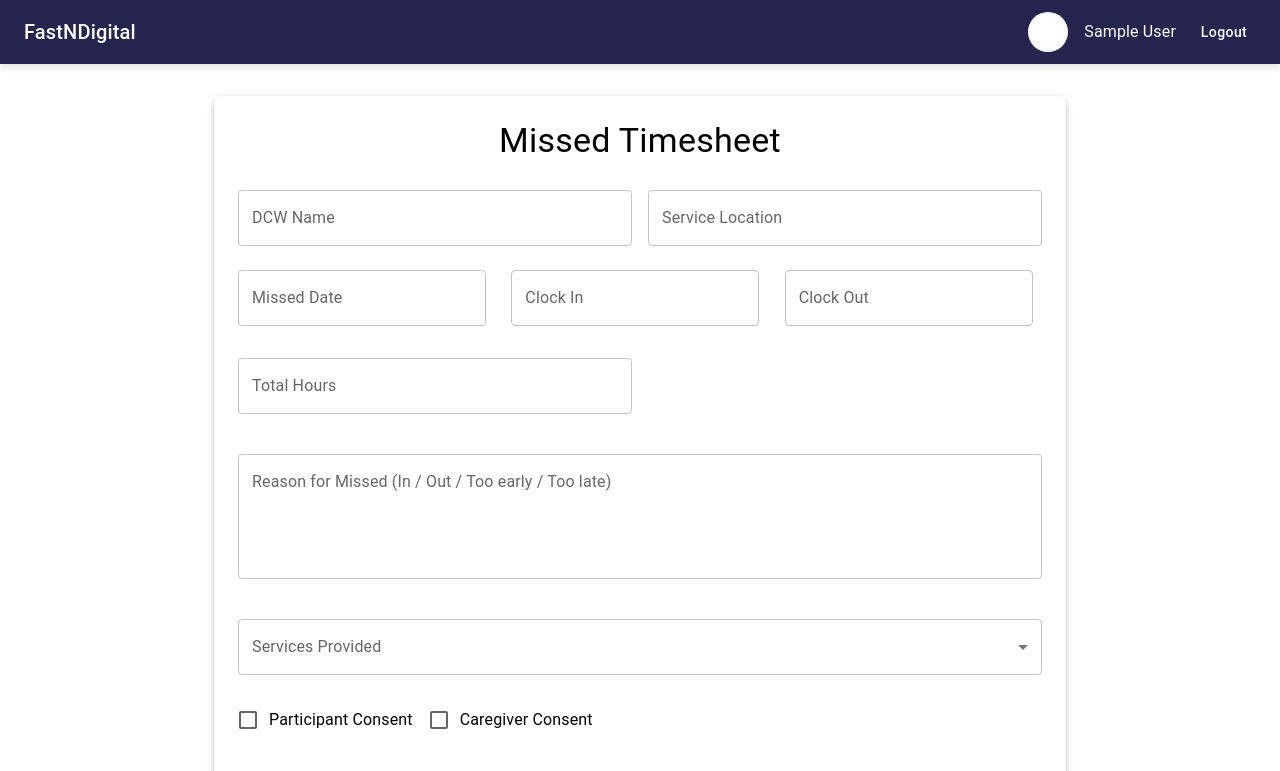
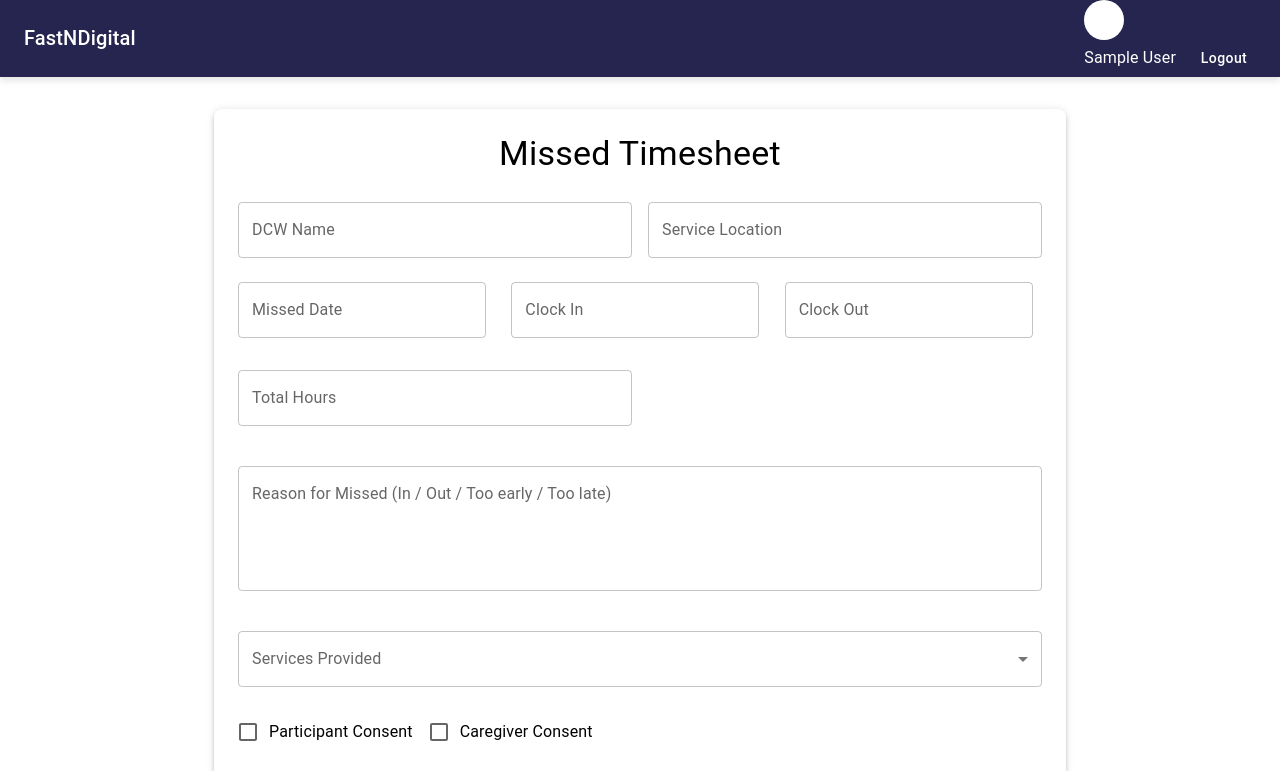
Before and after one commit to AdityaAP7/employee-timesheet-frontend, a React (Create React App) app: page /home in a window 1280 px wide. Shown: the top 771 px of the page. Built offline with nearby package versions, Linux system fonts and the light colour scheme; sample sign-in values are in the browser's storage.

Commit message:
Update Navbar.js

```diff
--- a/src/components/Navbar.js
+++ b/src/components/Navbar.js
@@ -108,7 +108,7 @@ const Navbar = () => {
           >
             FastNDigital
           </Typography>
-          <Box sx={{ display: { xs: 'none', sm: 'block' }, alignItems: 'center', display: 'flex' }}>
+          <Box sx={{ display: { xs: 'none', sm: 'block' }, alignItems: 'center' }}>
             {isAuthenticated ? (
               <>
                 <Avatar sx={{ bgcolor: '#FFFFFF', mr: 2 }}>
```
